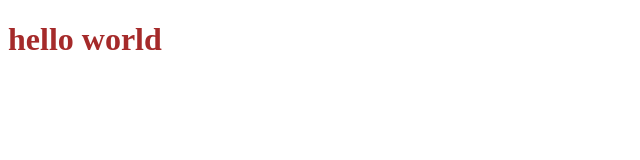
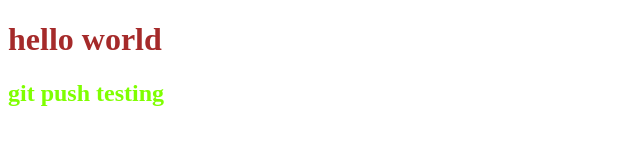
Before and after one commit to md-antu-shekh/test-github, a plain HTML site: page index.html in a window 1280 px wide. Shown: the whole page, without its empty margins (0-640 px from the left). Drawn offline with Linux system fonts and the light colour scheme.

Commit message:
new push

```diff
--- a/index.html
+++ b/index.html
@@ -11,6 +11,9 @@
 
 <body>
     <h1>hello world</h1>
+    <h2>git push testing
+
+    </h2>
 </body>
 
 </html>
--- a/style.css
+++ b/style.css
@@ -1 +1,2 @@
 h1{color: brown;}
+h2{color: chartreuse;}
```
